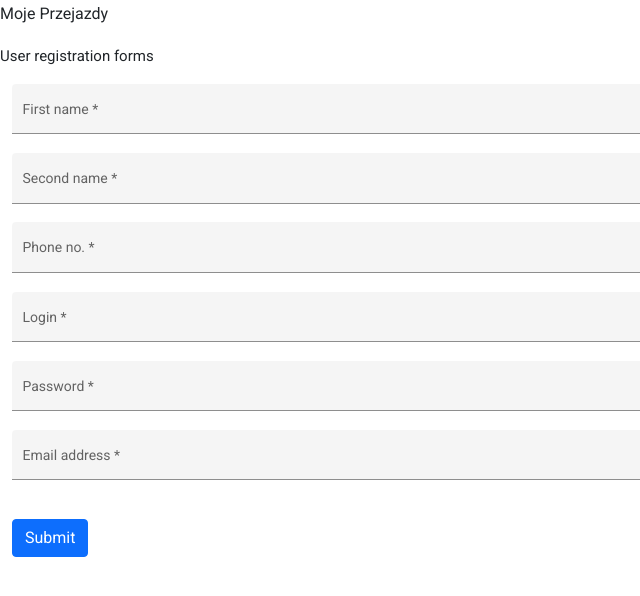
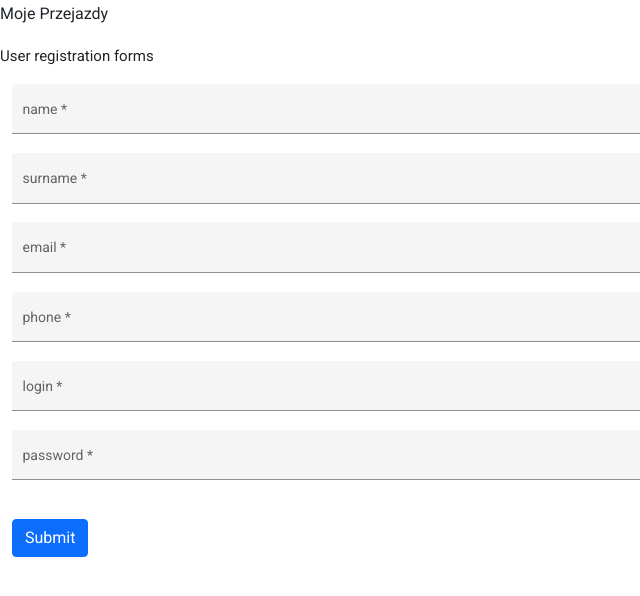
Before and after one commit to WojciechMierzejewski/przejazdy, an Angular app: page /register in a window 1280 px wide. Shown: the top 596 px of the page, without its empty margins (0-640 px from the left). Built offline with nearby package versions, Linux system fonts and the light colour scheme.

Commit message:
generic input intorduced

```diff
--- a/projects/mojeprzejazdy/src/app/components/common/inputs/input-text/input-text.component.html
+++ b/projects/mojeprzejazdy/src/app/components/common/inputs/input-text/input-text.component.html
@@ -1,18 +1,14 @@
-<mat-form-field class="example-form-field"
-                appearance="fill"
-                class="input-text">
-    <mat-label>First name</mat-label>
-    <input matInput
-           type="text"
-           [formControl]="getFormControl()" />
-    <mat-error *ngIf="hasErrors()">{{
-        getErrorMessage()
-        }}</mat-error>
-    <button *ngIf="hasValue()"
-            matSuffix
-            mat-icon-button
-            aria-label="Clear"
-            (click)="clearFormControlValue()">
-        <mat-icon>close</mat-icon>
-    </button>
+<mat-form-field class="example-form-field" appearance="fill" class="input-text">
+  <mat-label>{{ name }}</mat-label>
+  <input matInput type="text" [formControl]="getFormControl()" />
+  <mat-error *ngIf="hasErrors()">{{ getErrorMessage() }}</mat-error>
+  <button
+    *ngIf="hasValue()"
+    matSuffix
+    mat-icon-button
+    aria-label="Clear"
+    (click)="clearFormControlValue()"
+  >
+    <mat-icon>close</mat-icon>
+  </button>
 </mat-form-field>
--- a/projects/mojeprzejazdy/src/app/components/userreg/userreg.component.html
+++ b/projects/mojeprzejazdy/src/app/components/userreg/userreg.component.html
@@ -1,38 +1,38 @@
 <h3>Moje Przejazdy</h3>
 <h4>User registration forms</h4>
 
-<div *ngIf="loading"
-     class="progress-spinner">
-  <mat-progress-spinner [mode]="'indeterminate'">
-  </mat-progress-spinner>
+<div *ngIf="loading" class="progress-spinner">
+  <mat-progress-spinner [mode]="'indeterminate'"> </mat-progress-spinner>
 </div>
 
-<form *ngIf="!loading"
-      [formGroup]="userForm"
-      (ngSubmit)="onSubmit()">
+<form *ngIf="!loading" [formGroup]="userForm" (ngSubmit)="onSubmit()">
   <div class="container-fluid">
     <div class="row">
-      <app-input-text [formGroup]="userForm"
-                      [name]="'name'">
+      <app-input-text [formGroup]="userForm" [name]="'name'"> </app-input-text>
+      <app-input-text [formGroup]="userForm" [name]="'surname'">
+      </app-input-text>
+      <app-input-text [formGroup]="userForm" [name]="'email'"> </app-input-text>
+      <app-input-text [formGroup]="userForm" [name]="'phone'"> </app-input-text>
+      <app-input-text [formGroup]="userForm" [name]="'login'"> </app-input-text>
+      <app-input-text [formGroup]="userForm" [name]="'password'">
       </app-input-text>
 
-      <mat-form-field class="example-form-field"
-                      appearance="fill">
+      <!-- <mat-form-field class="example-form-field" appearance="fill">
         <mat-label>Second name</mat-label>
-        <input matInput
-               type="text"
-               [formControl]="getFormControl('surname')" />
-        <mat-error *ngIf="invalidSecondName">{{
+        <input matInput type="text" [formControl]="getFormControl('surname')" />
+        <mat-error *ngIf="invalidFirstName">{{
           getErrorMessage("name")
         }}</mat-error>
-        <button *ngIf="hasValue('surname')"
+        <button
+          *ngIf="hasValue('surname')"
           matSuffix
           mat-icon-button
           aria-label="Clear"
-                (click)="clearFormControlValue('surname')">
+          (click)="clearFormControlValue('surname')"
+        >
           <mat-icon>close</mat-icon>
         </button>
-      </mat-form-field>
+      </mat-form-field> -->
 
       <!-- <mat-form-field class="example-form-field"
                       appearance="fill">
@@ -53,76 +53,76 @@
               </button>
       </mat-form-field> -->
 
-      <mat-form-field class="example-form-field"
-                      appearance="fill">
+      <!-- <mat-form-field class="example-form-field" appearance="fill">
         <mat-label>Phone no.</mat-label>
-        <input matInput
-               type="text"
-               [formControl]="getFormControl('phone')" />
+        <input matInput type="text" [formControl]="getFormControl('phone')" />
         <mat-error *ngIf="invalidPhoneNo">{{
           getErrorMessage("name")
         }}</mat-error>
-        <button *ngIf="hasValue('phone')"
+        <button
+          *ngIf="hasValue('phone')"
           matSuffix
           mat-icon-button
           aria-label="Clear"
-                (click)="clearFormControlValue('phone')">
+          (click)="clearFormControlValue('phone')"
+        >
           <mat-icon>close</mat-icon>
         </button>
-      </mat-form-field>
+      </mat-form-field> -->
 
-      <mat-form-field class="example-form-field"
-                      appearance="fill">
+      <!-- <mat-form-field class="example-form-field" appearance="fill">
         <mat-label>Login</mat-label>
-        <input matInput
-               type="login"
-               [formControl]="getFormControl('login')" />
+        <input matInput type="login" [formControl]="getFormControl('login')" />
         <mat-error *ngIf="invalidPassword">{{
           getErrorMessage("name")
         }}</mat-error>
-        <button *ngIf="hasValue('login')"
+        <button
+          *ngIf="hasValue('login')"
           matSuffix
           mat-icon-button
           aria-label="Clear"
-                (click)="clearFormControlValue('login')">
+          (click)="clearFormControlValue('login')"
+        >
           <mat-icon>close</mat-icon>
         </button>
-      </mat-form-field>
+      </mat-form-field> -->
 
-      <mat-form-field class="example-form-field"
-                      appearance="fill">
+      <!-- <mat-form-field class="example-form-field" appearance="fill">
         <mat-label>Password</mat-label>
-        <input matInput
+        <input
+          matInput
           type="password"
-               [formControl]="getFormControl('password')" />
+          [formControl]="getFormControl('password')"
+        />
         <mat-error *ngIf="invalidPassword">{{
           getErrorMessage("name")
         }}</mat-error>
-        <button *ngIf="hasValue('password')"
+        <button
+          *ngIf="hasValue('password')"
           matSuffix
           mat-icon-button
           aria-label="Clear"
-                (click)="clearFormControlValue('password')">
+          (click)="clearFormControlValue('password')"
+        >
           <mat-icon>close</mat-icon>
         </button>
-      </mat-form-field>
-      <mat-form-field class="example-form-field"
-                      appearance="fill">
+      </mat-form-field> -->
+      <!-- <mat-form-field class="example-form-field" appearance="fill">
         <mat-label>Email address</mat-label>
-        <input matInput
-               type="text"
-               [formControl]="getFormControl('email')" />
+        <input matInput type="text" [formControl]="getFormControl('email')" />
         <mat-error *ngIf="invalidEmailAddress">{{
           getErrorMessage("name")
         }}</mat-error>
-        <button *ngIf="hasValue('email')"
+        <button
+          *ngIf="hasValue('email')"
           matSuffix
           mat-icon-button
           aria-label="Clear"
-                (click)="clearFormControlValue('email')">
+          (click)="clearFormControlValue('email')"
+        >
           <mat-icon>close</mat-icon>
         </button>
-      </mat-form-field>
+      </mat-form-field> -->
 
       <!-- <mat-form-field appearance="fill">
         <mat-label>Choose an option</mat-label>
@@ -134,8 +134,7 @@
       </mat-form-field> -->
       <div class="form-group">
         <br />
-        <button type="submit"
-                class="btn btn-primary">Submit</button>
+        <button type="submit" class="btn btn-primary">Submit</button>
       </div>
     </div>
   </div>
--- a/projects/mojeprzejazdy/src/app/components/userreg/userreg.component.ts
+++ b/projects/mojeprzejazdy/src/app/components/userreg/userreg.component.ts
@@ -4,7 +4,7 @@ import {
   FormControl,
   FormGroup,
   ValidationErrors,
-  Validators
+  Validators,
 } from '@angular/forms';
 import { MatSnackBar } from '@angular/material/snack-bar';
 import { Subscription } from 'rxjs';
@@ -31,7 +31,7 @@ export class UserregComponent implements OnInit {
     public formBuilder: FormBuilder,
     private dataService: EnrollmentService,
     private snackBar: MatSnackBar
-  ) { }
+  ) {}
 
   ngOnInit() {
     this.userForm = this.formBuilder.group({
@@ -73,13 +73,13 @@ export class UserregComponent implements OnInit {
     return result;
   }
 
-  invalidSecondName(): boolean {
-    const result =
-      !this.isFormControlValid(this.userForm.controls.surname.errors) &&
-      !this.isFormSubmitted();
-    console.log('invalid sname', result);
-    return result;
-  }
+  // invalidSecondName(): boolean {
+  //   const result =
+  //     !this.isFormControlValid(this.userForm.controls.name.errors) &&
+  //     !this.isFormSubmitted();
+  //   console.log('invalid sname', result);
+  //   return result;
+  // }
 
   // invalidAddress(): boolean {
   //   const result =
@@ -89,21 +89,21 @@ export class UserregComponent implements OnInit {
   //   return result;
   // }
 
-  invalidEmailAddress(): boolean {
-    const result =
-      !this.isFormControlValid(this.userForm.controls.email.errors) &&
-      !this.isFormSubmitted();
-    console.log('invalidEmail:', result);
-    return result;
-  }
+  // invalidEmailAddress(): boolean {
+  //   const result =
+  //     !this.isFormControlValid(this.userForm.controls.email.errors) &&
+  //     !this.isFormSubmitted();
+  //   console.log('invalidEmail:', result);
+  //   return result;
+  // }
 
-  invalidPhoneNo(): boolean {
-    const result =
-      !this.isFormControlValid(this.userForm.controls.phone.errors) &&
-      !this.isFormSubmitted();
-    console.log('invalidPhone:', result);
-    return result;
-  }
+  // invalidPhoneNo(): boolean {
+  //   const result =
+  //     !this.isFormControlValid(this.userForm.controls.phone.errors) &&
+  //     !this.isFormSubmitted();
+  //   console.log('invalidPhone:', result);
+  //   return result;
+  // }
 
   // isPhoneValid(errors: ValidationErrors | null): boolean {
   //   return this.validatePhone(errors);
@@ -113,13 +113,13 @@ export class UserregComponent implements OnInit {
   //   return errors === null;
   // }
 
-  invalidPassword(): boolean {
-    const result =
-      !this.isFormControlValid(this.userForm.controls.password.errors) &&
-      !this.isFormSubmitted();
-    console.log('invalidPasswd:', result);
-    return result;
-  }
+  // invalidPassword(): boolean {
+  //   const result =
+  //     !this.isFormControlValid(this.userForm.controls.password.errors) &&
+  //     !this.isFormSubmitted();
+  //   console.log('invalidPasswd:', result);
+  //   return result;
+  // }
 
   isFormControlValid(errors: ValidationErrors | null): boolean {
     return this.validateFormControl(errors);
@@ -150,10 +150,10 @@ export class UserregComponent implements OnInit {
             this.snackBar.open('succesfully saved', 'close');
             this.loading = false;
           },
-          error: err => {
+          error: (err) => {
             this.snackBar.open(err, 'close');
             this.loading = false;
-          }
+          },
         });
     }
   }
@@ -174,12 +174,14 @@ export class UserregComponent implements OnInit {
 
   getErrorMessage(name: string): string {
     const fcErrors = this.getFormControl(name)?.errors;
+    console.log(fcErrors);
     if (fcErrors) {
       const errors = Object.keys(fcErrors);
       if (errors.includes('required')) {
         return 'Wymagana wartość';
       }
       if (errors.includes('pattern')) {
+        console.log('tu jestem2');
         return 'Nieprawidłowy format';
       }
       return JSON.stringify(this.getFormControl(name)?.errors);
```
Also changed, not shown: projects/mojeprzejazdy/src/app/components/common/inputs/input-text/input-text.component.ts (+6 -6 lines). Lines whose indentation alone changed are shown as unchanged.
